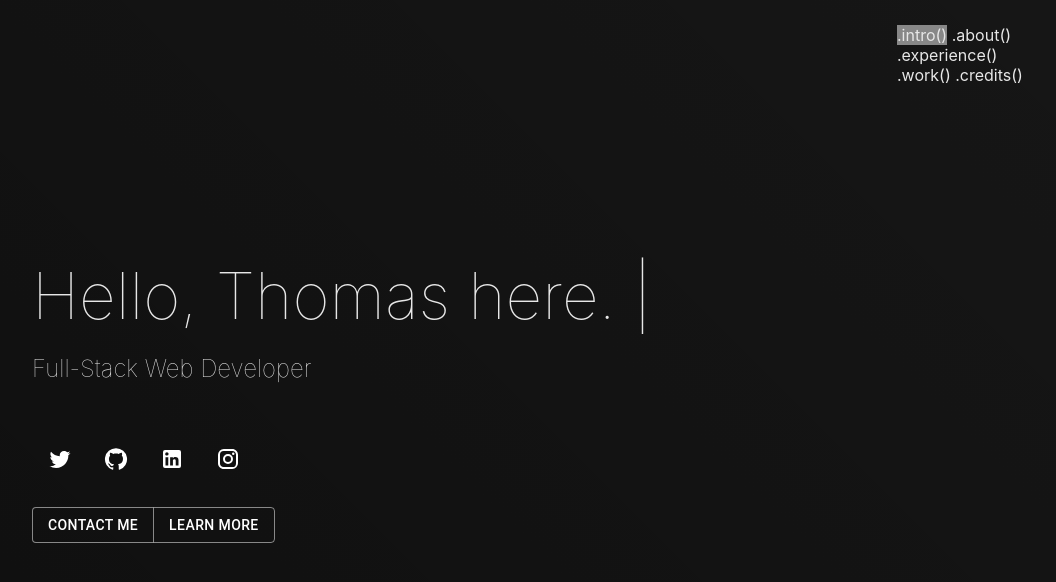
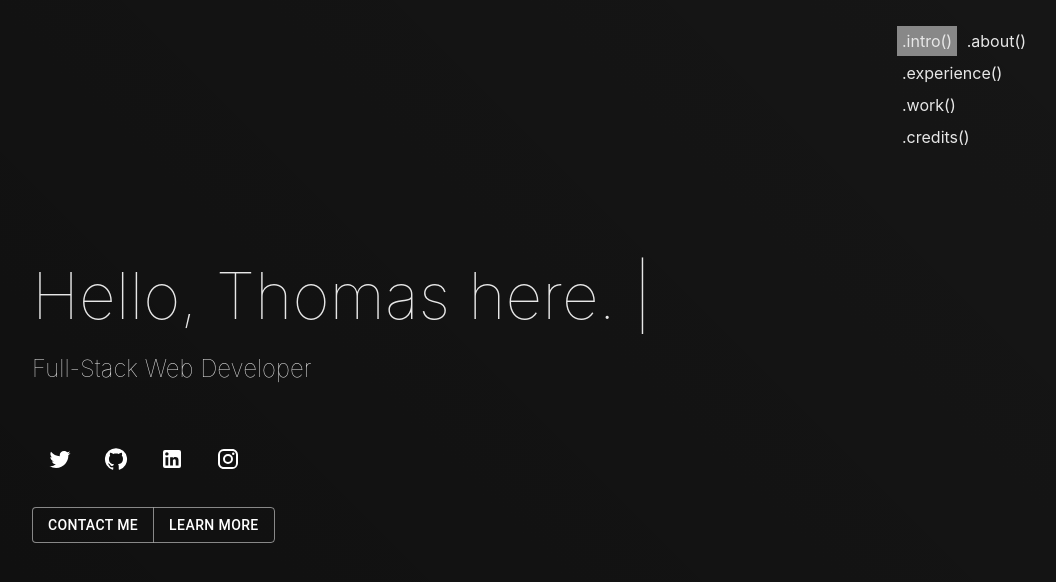
Before and after one commit to barksploit/portfolio-react, a React (Create React App) app: page / in a window 1280 px wide. Shown: the top 582 px of the page, without its empty margins (208-1264 px from the left). Built offline with nearby package versions, Linux system fonts and the light colour scheme; no server answers.

Commit message:
Added padding to work component section topics and to the header navigation hyperlinks

```diff
--- a/src/styles/header-navigation.scss
+++ b/src/styles/header-navigation.scss
@@ -15,6 +15,7 @@
 
     li {
         display: inline-block;
+        line-height: 2em;
     }
 
     li::after {
@@ -25,6 +26,7 @@
     a {
         text-decoration: none;
         cursor: pointer;
+        padding: 5px;
         color: $textcolor;
     }
 
--- a/src/styles/work.scss
+++ b/src/styles/work.scss
@@ -71,6 +71,7 @@
                 color: #FFF;
                 transition: transform 0.2s;
                 margin-right: 10px;
+                padding: 5px;
                 &:hover {
 
                     background-color: #333;
```
